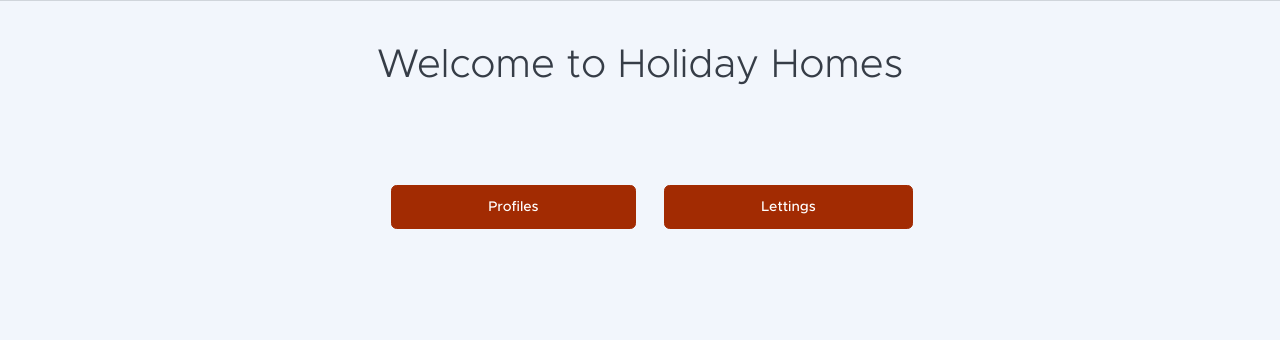
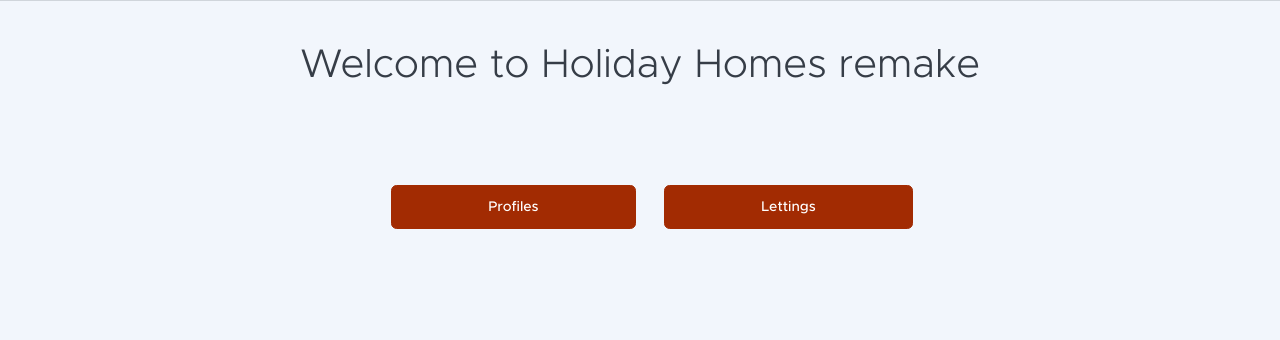
Before and after one commit to ChristopherOC/P13OC, a Django app: page / in a window 1280 px wide. Shown: the part 90-430 px from the top of the page. Run offline with Django 3.2, Linux system fonts and the light colour scheme; some libraries are stand-ins or nearby versions.

Commit message:
update title cicd

```diff
--- a/templates/index.html
+++ b/templates/index.html
@@ -1,5 +1,5 @@
 {% extends "base.html" %}
-{% block title %}Holiday Homes{% endblock title %}
+{% block title %}Holiday Homes remake{% endblock title %}
 
 {% block content %}
 
@@ -7,7 +7,7 @@
 <div class="container px-5 py-5 text-center">
     <div class="row justify-content-center">
         <div class="col-lg-8">
-            <h1 class="page-header-ui-title mb-3 display-6">Welcome to Holiday Homes</h1>
+            <h1 class="page-header-ui-title mb-3 display-6">Welcome to Holiday Homes remake</h1>
         </div>
     </div>
 </div>
```
